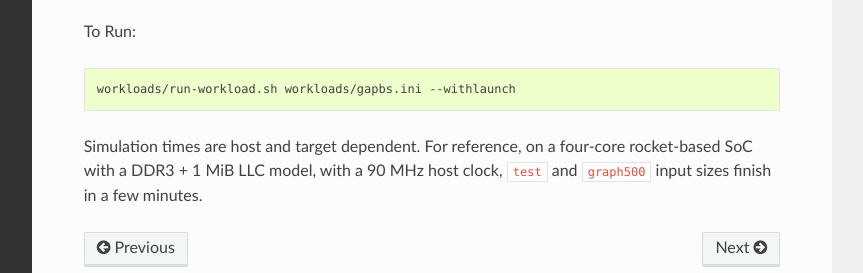
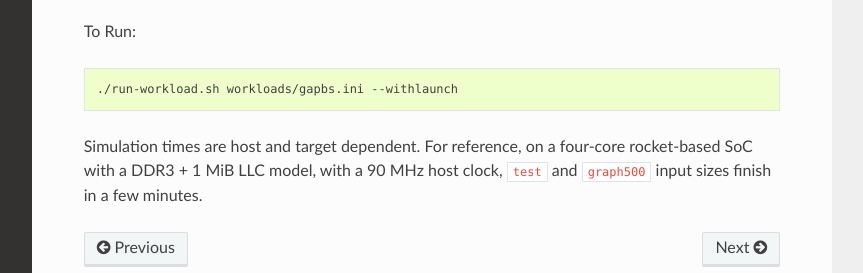
Before and after one commit to firesim/firesim, a Sphinx documentation site: the page built from docs/Advanced-Usage/Workloads/GAP-Benchmark-Suite.rst, in a window 1280 px wide and 1324 px high, cut to the strip 903-1176 px from the top of the window. Shown: the whole strip, without its empty margins (268-1131 px from the left). Built offline with Sphinx 7.4.7 and the Read the Docs theme 2.0.0, drawn with Linux system fonts in a browser that asks for light colours.

Commit message:
Fix invocation site in docs using run-workload.sh

```diff
--- a/docs/Advanced-Usage/Workloads/GAP-Benchmark-Suite.rst
+++ b/docs/Advanced-Usage/Workloads/GAP-Benchmark-Suite.rst
@@ -35,7 +35,7 @@ To Run:
 
 .. code-block:: bash
 
-    workloads/run-workload.sh workloads/gapbs.ini --withlaunch
+    ./run-workload.sh workloads/gapbs.ini --withlaunch
 
 Simulation times are host and target dependent. For reference, on a
 four-core rocket-based SoC with a DDR3 + 1 MiB LLC model, with a 90
--- a/docs/Advanced-Usage/Workloads/SPEC-2017.rst
+++ b/docs/Advanced-Usage/Workloads/SPEC-2017.rst
@@ -50,7 +50,7 @@ To Run:
 
 .. code-block:: bash
 
-    workloads/run-workload.sh workloads/spec17-intspeed.ini --withlaunch
+    ./run-workload.sh workloads/spec17-intspeed.ini --withlaunch
 
 On a single-core rocket-based SoC with a DDR3 + 256 KiB LLC model, with a 160
 MHz host clock, the longest benchmarks (xz, mcf) complete in about 1
@@ -83,7 +83,7 @@ To Run:
 
 .. code-block:: bash
 
-    workloads/run-workload.sh workloads/spec17-intrate.ini --withlaunch
+    ./run-workload.sh workloads/spec17-intrate.ini --withlaunch
 
 
 Simulation times are host and target dependent. For reference, on a
```
Also changed, not shown: 1 other file.
